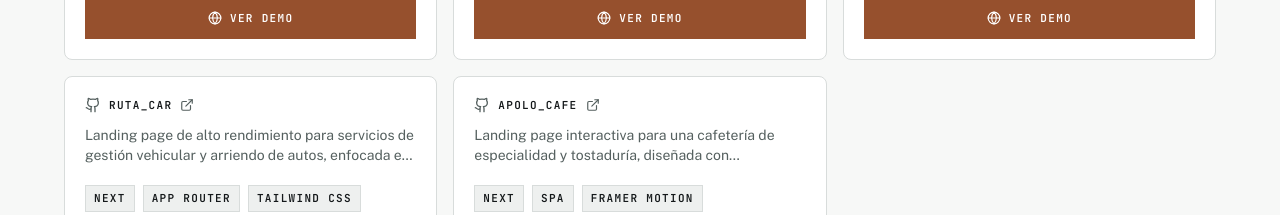
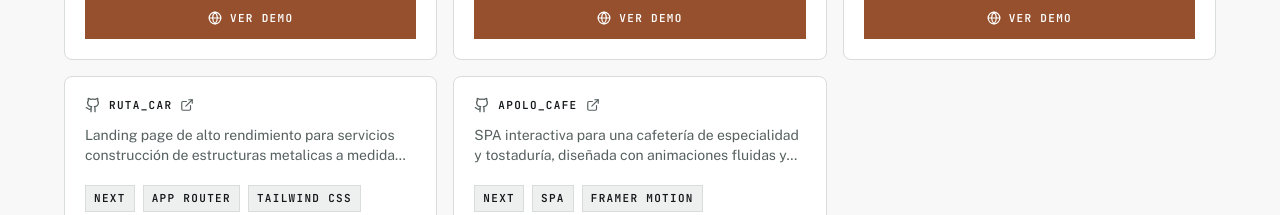
Before and after one commit to aicreationcl/portafolio_spa_2026, a Next.js app: page / in a window 1280 px wide. Shown: the part 6520-6735 px from the top of the page. Built offline with nearby package versions, Linux system fonts and the light colour scheme; no server answers.

Commit message:
se corrigen descripciones v2

```diff
--- a/content/github-projects.ts
+++ b/content/github-projects.ts
@@ -40,7 +40,7 @@ export const githubProjects: GithubProject[] = [
   {
     id: "ruta-car",
     name: "ruta_car",
-   "description": "Landing page de alto rendimiento para servicios de gestión vehicular y arriendo de autos, enfocada en la experiencia de usuario y captura de leads.",
+   "description": "Landing page de alto rendimiento para servicios construcción de estructuras metalicas a medida para vehiculos de carga.",
     url: "https://github.com/aicreationcl/rutacar_landing_new",
     demoUrl: "https://rutacarlandingnew-production.up.railway.app/",
     tech: ["Next", "App Router", "Tailwind CSS", "SEO"],
@@ -51,7 +51,7 @@ export const githubProjects: GithubProject[] = [
   {
     id: "apolo-cafe",
     name: "apolo_cafe",
-  "description": "Landing page interactiva para una cafetería de especialidad y tostaduría, diseñada con animaciones fluidas y optimización SEO orientada a la conversión.",
+  "description": "SPA interactiva para una cafetería de especialidad y tostaduría, diseñada con animaciones fluidas y optimización SEO orientada a la conversión.",
     url: "https://github.com/aicreationcl/apolo_coffee_landing",
     demoUrl: "https://apolocoffeelanding-production.up.railway.app/",
     tech: ["Next", "SPA", "Framer Motion", "Tailwind CSS", "SEO"],
```
